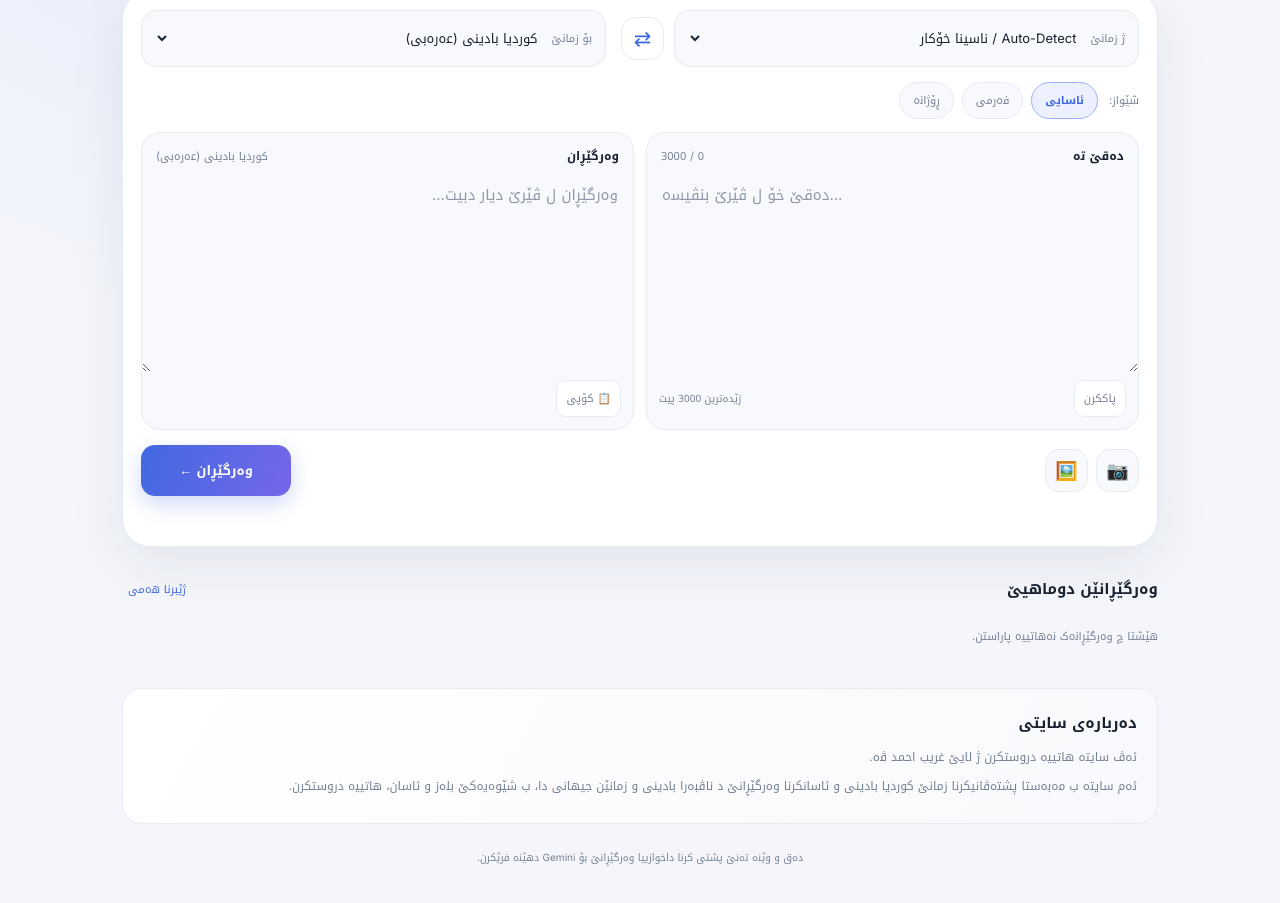
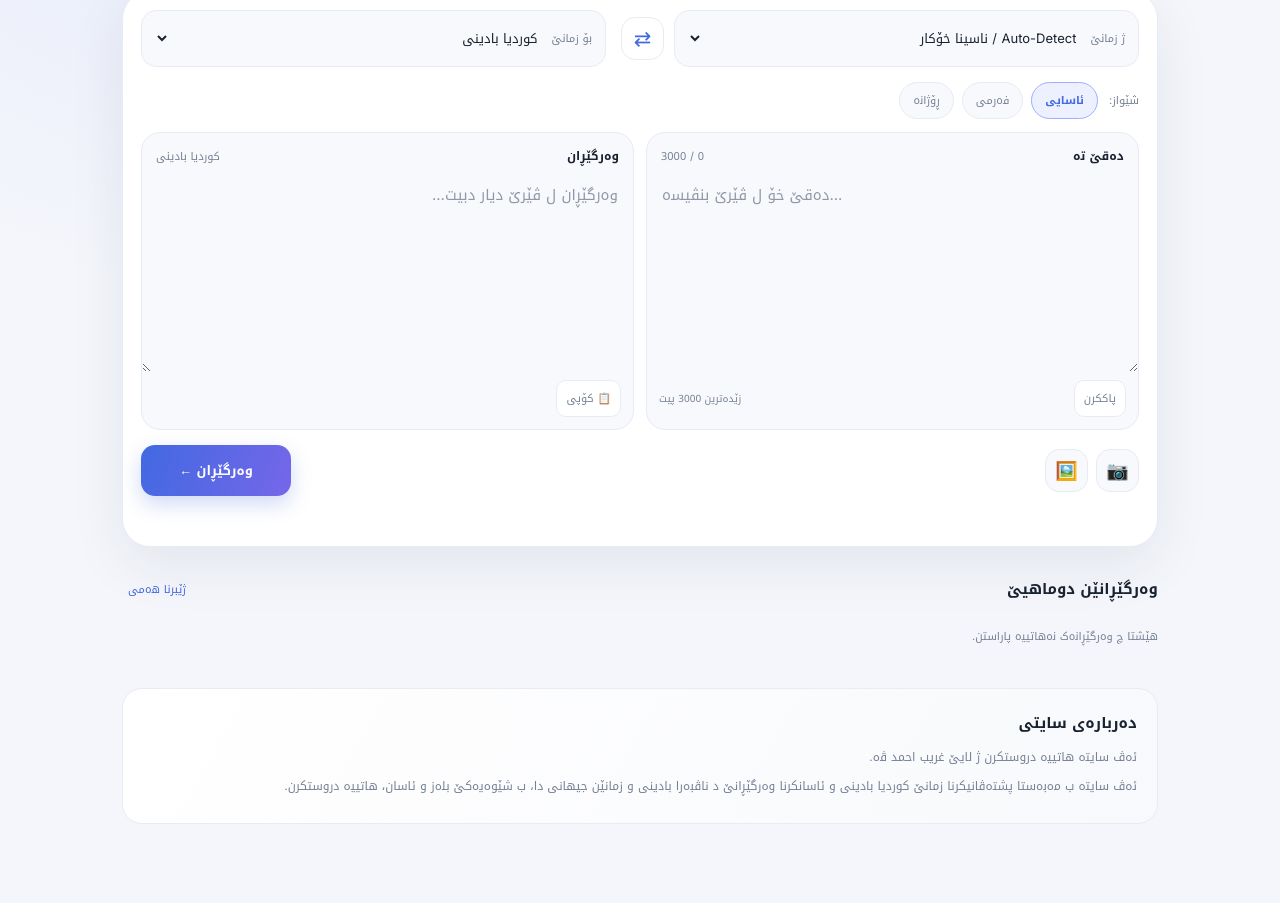
Before and after one commit to xarib4hmad-cloud/badini-translate, a plain HTML site: page public/index.html in a window 1280 px wide. Shown: the part 259-1162 px from the top of the page. Drawn offline with Linux system fonts and the light colour scheme.

Commit message:
Update index.html

```diff
--- a/public/index.html
+++ b/public/index.html
@@ -113,9 +113,9 @@ footer{text-align:center;color:var(--muted);font-size:10px;margin-top:24px}
 <section class="about" id="about">
   <h3 data-i18n="aboutTitle">دەربارەی سایتی</h3>
   <p data-i18n="aboutOwner"><strong>ئەڤ سایتە هاتییە دروستکرن ژ لایێ غریب احمد ڤە.</strong></p>
-  <p data-i18n="aboutText">ئەم سایتە ب مەبەستا پشتەڤانیکرنا زمانێ کوردیا بادینی و ئاسانکرنا وەرگێڕانێ د ناڤبەرا بادینی و زمانێن جیهانی دا، ب شێوەیەکێ بلەز و ئاسان، هاتییە دروستکرن.</p>
+  <p data-i18n="aboutText">ئەڤ سایتە ب مەبەستا پشتەڤانیکرنا زمانێ کوردیا بادینی و ئاسانکرنا وەرگێڕانێ د ناڤبەرا بادینی و زمانێن جیهانی دا، ب شێوەیەکێ بلەز و ئاسان، هاتییە دروستکرن.</p>
 </section>
-<footer data-i18n="footer">دەق و وێنە تەنێ پشتی کرنا داخوازییا وەرگێڕانێ بۆ Gemini دهێنە فرێکرن.</footer>
+
 </div>
 
 <script>
@@ -123,7 +123,7 @@ footer{text-align:center;color:var(--muted);font-size:10px;margin-top:24px}
 "use strict";
 const $ = id => document.getElementById(id);
 const languages = [
- ["ku-Ar","کوردیا بادینی (عەرەبی)","Badini Kurdish (Arabic)","الكردية البادينية (عربي)","ku-Ar"],
+ ["ku-Ar","کوردیا بادینی","Badini Kurdish (Arabic)","الكردية البادينية (عربي)","ku-Ar"],
  ["ku-Latn","کوردیا بادینی (لاتینی)","Badini Kurdish (Latin)","الكردية البادينية (لاتيني)","ku-Latn"],
  ["ar","عەرەبی","Arabic","العربية","ar"],
  ["en","ئینگلیزی","English","الإنجليزية","en"],
@@ -142,7 +142,7 @@ const languages = [
 const dict = {
  ku:{
  brand:"وەرگێڕان",tagline:"بادینی و زمانێن جیهانی",heroTitle:"پەیڤان ب ئاسانی وەربگێڕە",heroSub:"ژ کوردیا بادینی بۆ زمانێن جیهانی و پێچەوانە.",
- from:"ژ زمانێ",to:"بۆ زمانێ",style:"شێواز:",normal:"ئاسایی",formal:"فەرمی",everyday:"ڕۆژانە",inputTitle:"دەقێ تە",outputTitle:"وەرگێڕان",inputPlaceholder:"دەقێ خۆ ل ڤێرێ بنڤیسە...",outputPlaceholder:"وەرگێڕان ل ڤێرێ دیار دبیت...",clear:"پاککرن",maxChars:"زێدەترین 3000 پیت",copy:"📋 کۆپی",copied:"هاتە کۆپیکرن ✓",speak:"🔊 بخوینە",translate:"وەرگێڕان ←",history:"وەرگێڕانێن دوماهیێ",clearHistory:"ژێبرنا هەمی",aboutTitle:"دەربارەی سایتی",aboutOwner:"ئەڤ سایتە هاتییە دروستکرن ژ لایێ غریب احمد ڤە.",aboutText:"ئەم سایتە ب مەبەستا پشتەڤانیکرنا زمانێ کوردیا بادینی و ئاسانکرنا وەرگێڕانێ د ناڤبەرا بادینی و زمانێن جیهانی دا، ب شێوەیەکێ بلەز و ئاسان، هاتییە دروستکرن.",footer:"دەق و وێنە تەنێ پشتی کرنا داخوازییا وەرگێڕانێ بۆ Gemini دهێنە فرێکرن.",
+ from:"ژ زمانێ",to:"بۆ زمانێ",style:"شێواز:",normal:"ئاسایی",formal:"فەرمی",everyday:"ڕۆژانە",inputTitle:"دەقێ تە",outputTitle:"وەرگێڕان",inputPlaceholder:"دەقێ خۆ ل ڤێرێ بنڤیسە...",outputPlaceholder:"وەرگێڕان ل ڤێرێ دیار دبیت...",clear:"پاککرن",maxChars:"زێدەترین 3000 پیت",copy:"📋 کۆپی",copied:"هاتە کۆپیکرن ✓",speak:"🔊 بخوینە",translate:"وەرگێڕان ←",history:"وەرگێڕانێن دوماهیێ",clearHistory:"ژێبرنا هەمی",aboutTitle:"دەربارەی سایتی",aboutOwner:"ئەڤ سایتە هاتییە دروستکرن ژ لایێ غریب احمد ڤە.",aboutText:"ئەڤ سایتە ب مەبەستا پشتەڤانیکرنا زمانێ کوردیا بادینی و ئاسانکرنا وەرگێڕانێ د ناڤبەرا بادینی و زمانێن جیهانی دا، ب شێوەیەکێ بلەز و ئاسان، هاتییە دروستکرن.",footer:"دەق و وێنە تەنێ پشتی کرنا داخوازییا وەرگێڕانێ بۆ Gemini دهێنە فرێکرن.",
  empty:"تکایە دەقەکێ بنڤیسە یان وێنەیەکێ هەلبژێرە.",working:"دەمەکێ کورت چاڤەڕێ بکە...",noText:"چ نڤیسینەکا دیار د ناڤ وێنەی دا نەهاتە دیتن.",imageBad:"ئەڤ وێنەیە نەشێت بهێتە خاندن. تکایە JPEG یان PNG بکاربینە.",imageType:"جۆرێ وێنەی نەگونجایە. JPEG، PNG یان WebP هەلبژێرە.",imageSize:"قەبارێ وێنەی گەلەک مەزنە. وێنەیەکا بچووکتر هەلبژێرە.",tooLong:"دەق زێدەتر ژ 3000 پیتە.",apiKey:"کێشە ل کلیلێ API دا هەیە. پێدڤییە خودانێ سایتی کلیلێ بپشکنیت.",quota:"سنوورێ بکارئینانێ پڕ بوویە. دەمەکێ دی دووبارە هەوڵ بدە.",timeout:"وەختێ داخوازیێ تەمام بوو. دووبارە هەوڵ بدە.",network:"کێشا ئینتەرنێتێ هەیە. پەیوەندییا خۆ بپشکنە.",server:"خەلەتیەکا سێرڤەری ڕووی دا. دەمەکێ دی هەوڵ بدە.",rate:"گەلەک ب لەزی داخوازی هاتنە فرێکرن. کەمێ چاڤەڕێ بکە.",historyEmpty:"هێشتا چ وەرگێڕانەک نەهاتییە پاراستن.",imageMarker:"📷 [وەرگێڕانا وێنەی]"
  },
  en:{
```
